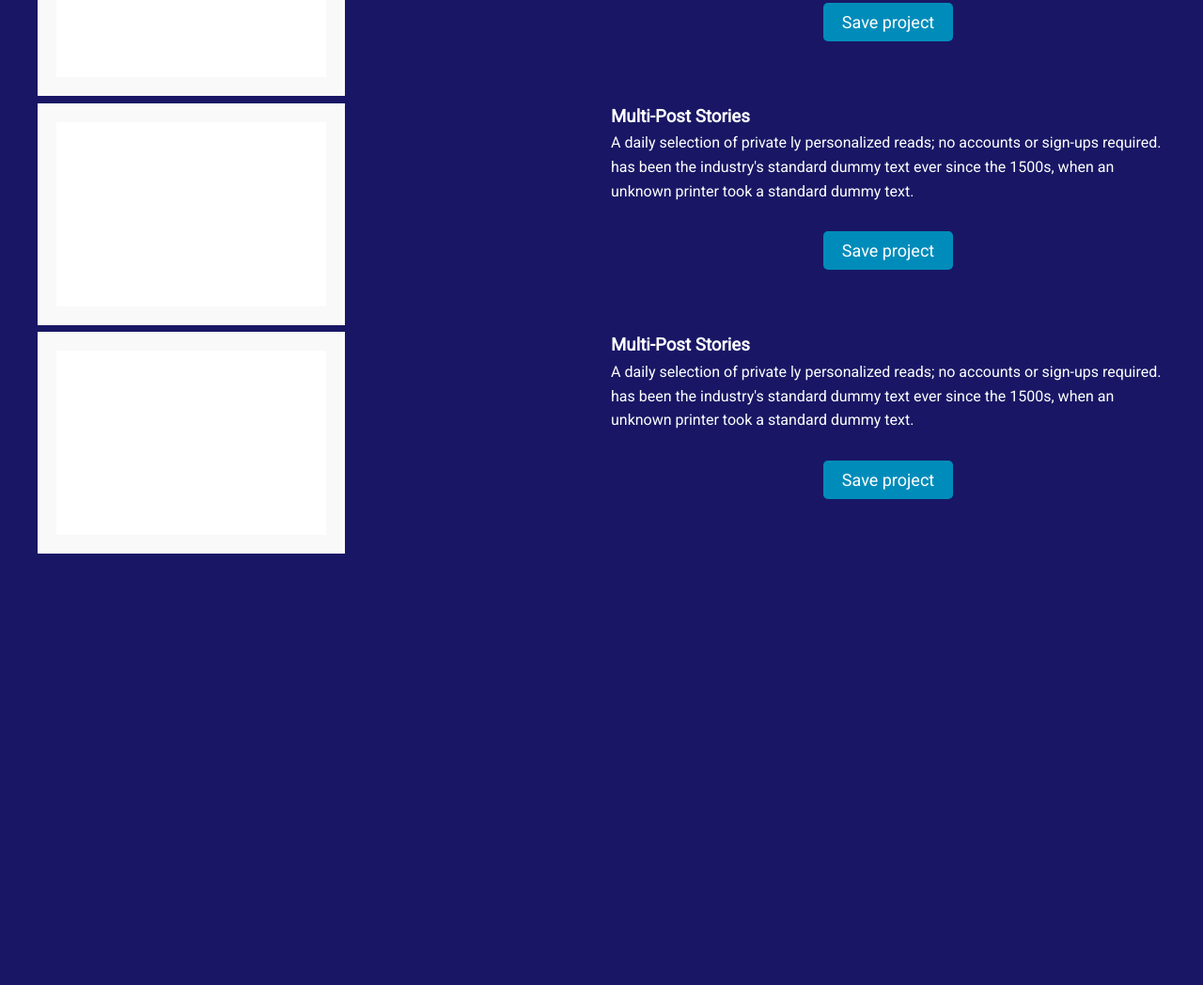
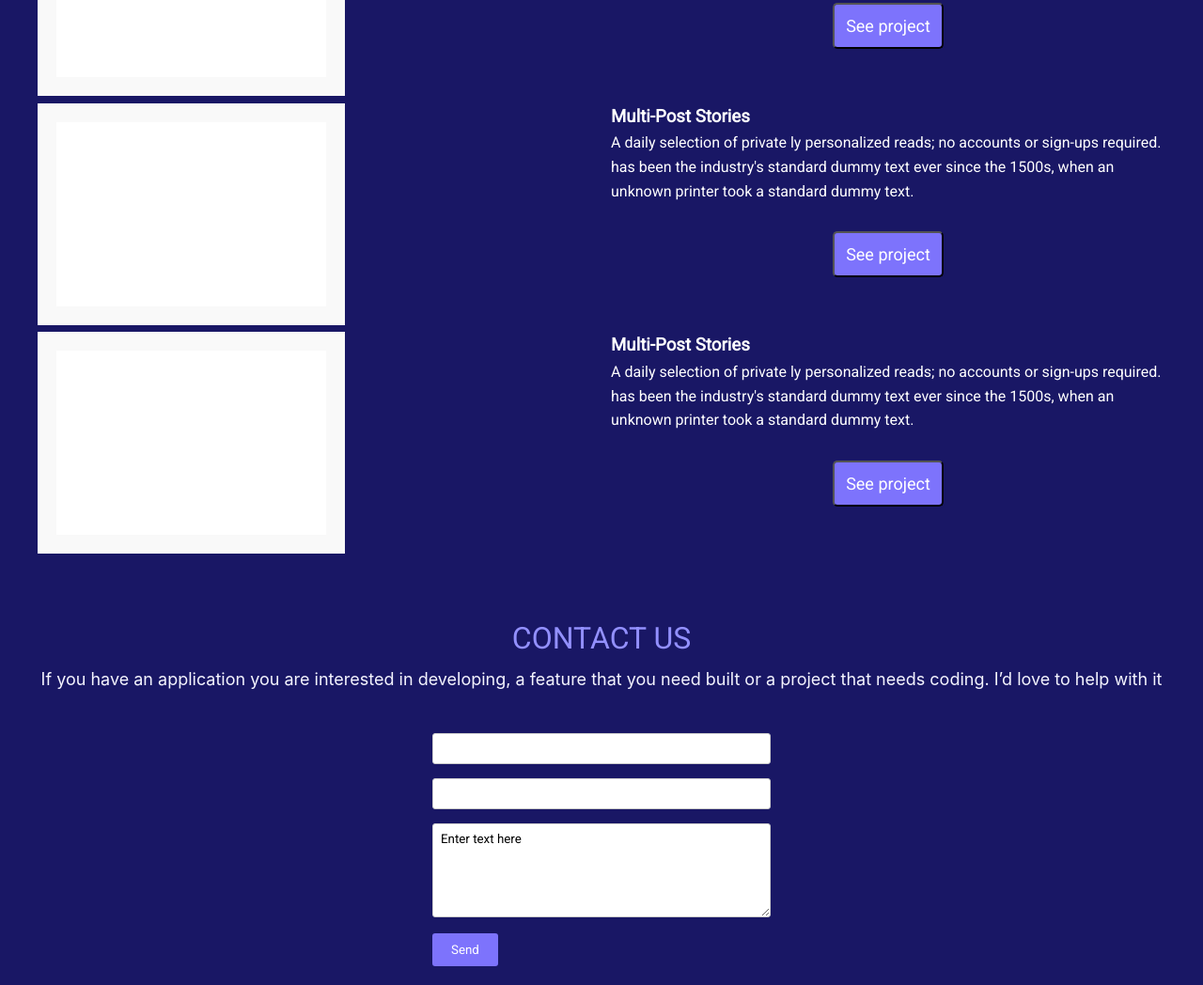
Before and after one commit to Lynn-Kish/Portofolio, a website: page index.html in a window 1280 px wide. Shown: the part 1814-2862 px from the top of the page at 94% size. Before the commit the page ends 2451 px from the top, so only its background shows below. Drawn offline with Linux system fonts and the light colour scheme.

Commit message:
first commit

```diff
--- a/index.html
+++ b/index.html
@@ -37,8 +37,7 @@
               <li>DART</li>
           </ul>
             <ul class="skills__content">
-              <h3 class="skills__title">Frameworks
-              </h3>
+              <h3 class="skills__title">Frameworks</h3>
               <li>Bootstrap</li>
               <li>Ruby or Rails</li>
               <li>Rspec</li>
@@ -102,7 +101,7 @@
             has been the industry's standard dummy text ever since the 1500s,
             when an unknown printer took a standard dummy text.</p>
 
-            <button id="save-project"> Save project</button>
+            <button id="see-project"> See project</button>
        </div>
      </div>
 
@@ -117,7 +116,7 @@
           has been the industry's standard dummy text ever since the 1500s,
           when an unknown printer took a standard dummy text.</p>
 
-          <button id="save-project"> Save project</button>
+          <button id="see-project"> See project</button>
      </div>
    </div>
 
@@ -132,7 +131,7 @@
         has been the industry's standard dummy text ever since the 1500s,
         when an unknown printer took a standard dummy text.</p>
 
-        <button id="save-project"> Save project</button>
+        <button id="see-project"> See project</button>
    </div>
  </div>
 
@@ -147,11 +146,31 @@
       has been the industry's standard dummy text ever since the 1500s,
       when an unknown printer took a standard dummy text.</p>
 
-      <button id="save-project"> Save project</button>
+      <button id="see-project"> See project</button>
  </div>
 </div>
       </section>
   </section>
 
+<section class="contacts">
+  <h2 class="contact"> CONTACT US </h2>
+  <p> If you have an application you are interested in developing,
+    a feature that you need built or a project that needs coding.
+     I’d love to help with it  </p>
+
+</section>
+<form>
+  <label for="name"></label>
+  <input type="text" id="name" name="name" required>
+
+  <label for="email"></label>
+  <input type="email" id="email" name="email" required>
+
+  <label for="message"></label>
+  <textarea id="message" name="message" required>Enter text here</textarea>
+
+  <input type="submit" value="Send">
+</form>
+
 </body>
 </html>
--- a/style.css
+++ b/style.css
@@ -153,11 +153,11 @@ i {
 }
 
 .image img {
-  width: 327px;
+ width: 327px;
  height: 236px;
  padding: 20px;
  background: linear-gradient(0deg, #F9F9F9 0%, #F9F9F9 100%),
-  url(<path-to-image>), lightgray 50% / cover no-repeat;
+  url(<path-to-image>), rgb(250, 230, 230) 50% / cover no-repeat;
 }
 
 .text {
@@ -169,18 +169,18 @@ i {
   color: #FFF;
 }
 
-#save-project{
-  background-color: #008cba;
+#see-project{
+  background: var(--theme-4-primary-2, #7D73FC);
   font-size: 18px;
-  border: none;
+  font-family: roboto;
   color: #fff;
-  padding: 10px 20px;
-  text-align: left;
-  display: block;
   margin: 30px auto;
   border-radius: 5px;
   cursor: pointer;
-  display: block;
+  display: flex;
+  padding: 12px;
+  align-items: flex-start;
+  gap: 10px;
 }
 
 @media (min-width: 768px) {
@@ -194,3 +194,65 @@ i {
     margin-top: 0;
   }
 }
+
+.contacts {
+  padding: 20px;
+  border-radius: 5px;
+}
+
+.contact {
+  color: #9390FF;
+  text-align: center;
+  font-size: 32px;
+  font-family: Roboto;
+  font-style: normal;
+  font-weight: 500;
+  line-height: 44px;
+  margin-bottom: 10px;
+}
+
+.contacts p {
+  color: var(--theme-4-neutral-10, #F5F5FF);
+  text-align: center;
+  font-size: 18px;
+  font-family: Inter;
+  font-style: normal;
+  font-weight: 400;
+  line-height: 24px;
+}
+
+form {
+  max-width: 400px;
+  margin: 0 auto;
+  padding: 20px;
+  border-radius: 5px;
+}
+
+label {
+  display: block;
+  margin-bottom: 5px;
+  font-weight: bold;
+}
+
+input[type="text"],
+input[type="email"],
+textarea {
+  width: 100%;
+  padding: 8px;
+  margin-bottom: 10px;
+  border-radius: 3px;
+  border: 1px solid #ccc;
+}
+
+textarea {
+  height: 100px;
+}
+
+input[type="submit"] {
+  background: var(--theme-4-primary-2, #7D73FC);
+  color: white;
+  border: none;
+  padding: 10px 20px;
+  cursor: pointer;
+  border-radius: 3px;
+}
```
